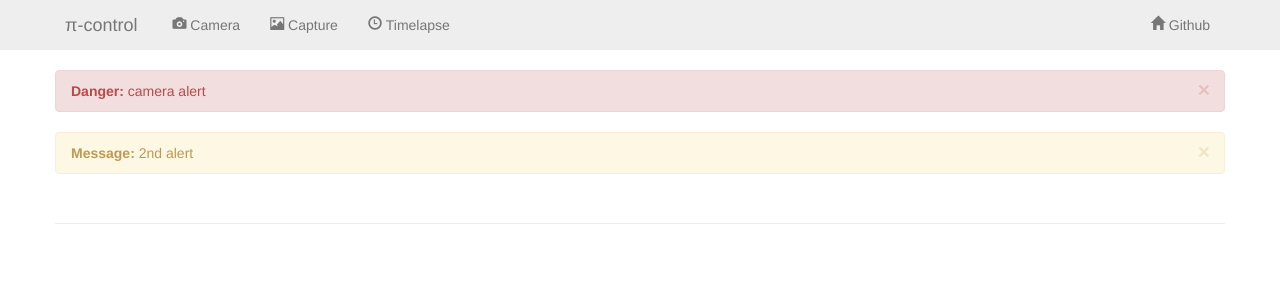
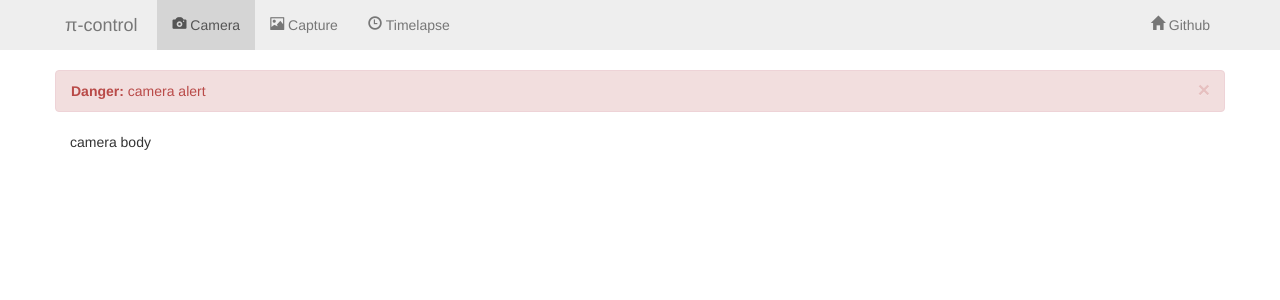
Before and after one commit to daniel-j-h/dslr-pi-control, a Flask app: page /camera in a window 1280 px wide. Shown: the top 300 px of the page. Run offline with Flask 2, Linux system fonts and the light colour scheme.

Commit message:
active page pattern

```diff
--- a/dslrpicontrol/templates/baselayout.html
+++ b/dslrpicontrol/templates/baselayout.html
@@ -1,3 +1,9 @@
+{% set navigation_bar = [
+	('camera', 'camera', 'camera'),
+	('capture', 'capture', 'picture'),
+	('timelapse', 'timelapse', 'time')
+] %}
+{% set active_page = active_page|default('index') %}
 <!DOCTYPE html>
 <html lang="en">
 	<head>
@@ -14,8 +20,6 @@
 		{% endblock head %}
 	</head>
 	<body>
-
-
 		<div class="navbar navbar-static-top">
 			<div class="container">
 				<a class="navbar-toggle" data-toggle="collapse" data-target=".nav-collapse">
@@ -26,9 +30,9 @@
 				<a class="navbar-brand" href="{{ url_for('index') }}">&pi;-control</a>
 				<div class="nav-collapse collapse">
 					<ul class="nav navbar-nav">
-						<li><a href="{{ url_for('camera') }}"><i class="glyphicon glyphicon-camera"></i> Camera</a></li>
-						<li><a href="{{ url_for('capture') }}"><i class="glyphicon glyphicon-picture"></i> Capture</a></li>
-						<li><a href="{{ url_for('timelapse') }}"><i class="glyphicon glyphicon-time"></i> Timelapse</a></li>
+						{% for route, id, icon in navigation_bar %}
+						<li{% if id == active_page %} class="active"{% endif %}><a href="{{ url_for(route) }}"><i class="glyphicon glyphicon-{{ icon }}"></i> {{ id|capitalize }}</a></li>
+						{% endfor %}
 					</ul>
 					<ul class="nav navbar-nav pull-right">
 						<li><a href="https://github.com/daniel-j-h/dslr-pi-control"><i class="glyphicon glyphicon-home"></i> Github</a></li>
@@ -36,7 +40,6 @@
 				</div>
 			</div>
 		</div>
-
 		<div class="container">
 			{% block alert %}
 			{% with messages = get_flashed_messages(with_categories=true) %}
@@ -52,12 +55,8 @@
 			{% endblock alert %}
 
 			{% block body %}
-			<div class="page-header">
-				<h1>{{ heading }} <small>{{ subtext }}</small></h1>
-			</div>
 			{% endblock body %}
 		</div>
-
 		{% block scripts %}
 		<script src="{{ url_for('static', filename='js/jquery-2.0.1.min.js') }}"></script>
 		<script src="{{ url_for('static', filename='js/bootstrap.min.js') }}"></script>
--- /dev/null
+++ b/dslrpicontrol/templates/camera.html
@@ -0,0 +1,10 @@
+{% extends 'baselayout.html' %}
+{% set active_page = 'camera' %}
+
+{% block body %}
+<div class="row">
+	<div class="col col-lg-12">
+		<p>camera body</p>
+	</div>
+</div>
+{% endblock body %}
--- a/dslrpicontrol/views.py
+++ b/dslrpicontrol/views.py
@@ -1,6 +1,6 @@
 # -*- coding: utf-8 -*-
 
-from flask import render_template, flash
+from flask import render_template, flash, redirect, url_for
 
 from dslrpicontrol import app
 from dslrpicontrol.decorators import templated
@@ -9,26 +9,25 @@ from dslrpicontrol.decorators import templated
 @app.route('/')
 @templated('baselayout.html')
 def index():
-    return dict(heading='pi-control', subtext='it\'s awesome!')
+    return redirect(url_for('camera'))
 
 
 @app.route('/camera')
-@templated('baselayout.html')
+@templated('camera.html')
 def camera():
     flash(u'camera alert', 'danger')
-    flash(u'2nd alert')
     return None
 
 
 @app.route('/capture')
-@templated('baselayout.html')
+@templated('capture.html')
 def capture():
     flash(u'capture alert', 'success')
     return None
 
 
 @app.route('/timelapse')
-@templated('baselayout.html')
+@templated('timelapse.html')
 def timelapse():
     flash(u'timelapse alert', 'info')
     return None
```
Also changed, not shown: dslrpicontrol/errorhandlers.py (+10 -4 lines), dslrpicontrol/templates/capture.html (added, +10 -0 lines), dslrpicontrol/templates/errorhandler.html (added, +12 -0 lines), dslrpicontrol/templates/timelapse.html (added, +10 -0 lines).
